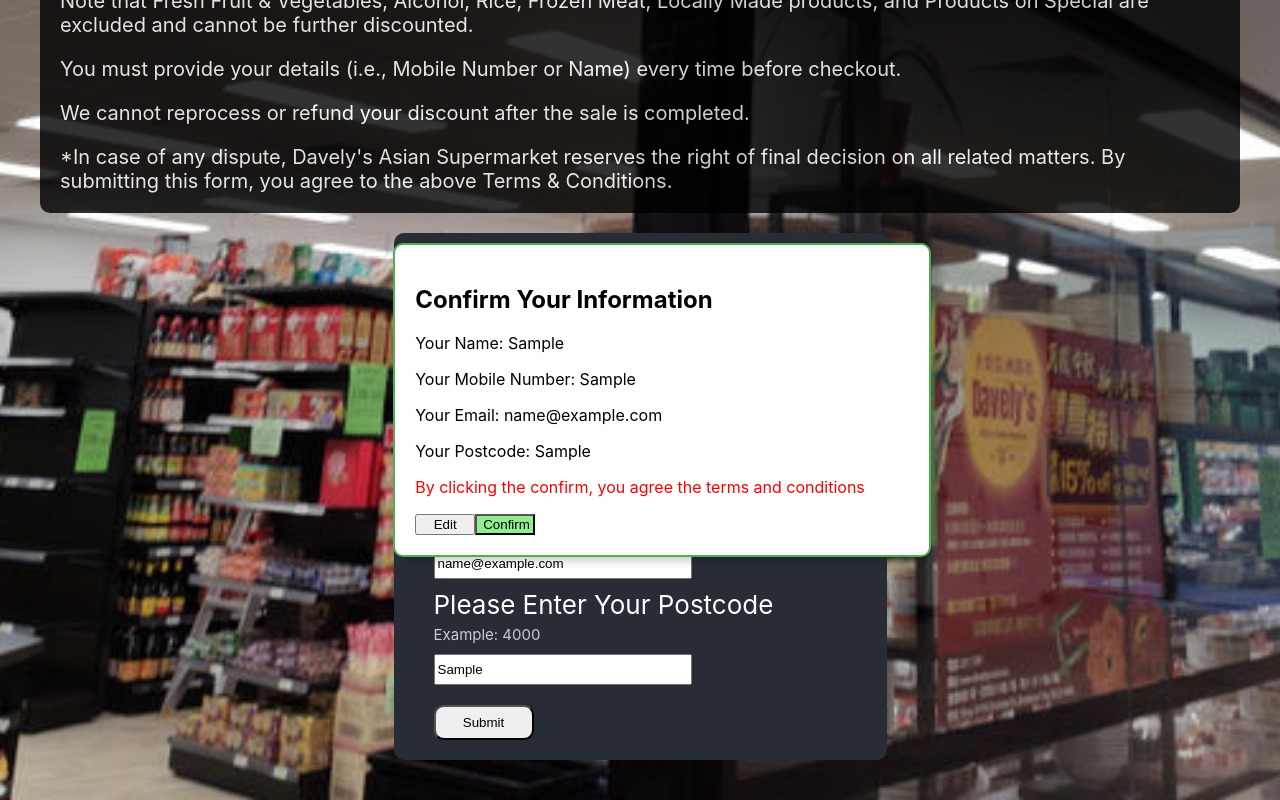
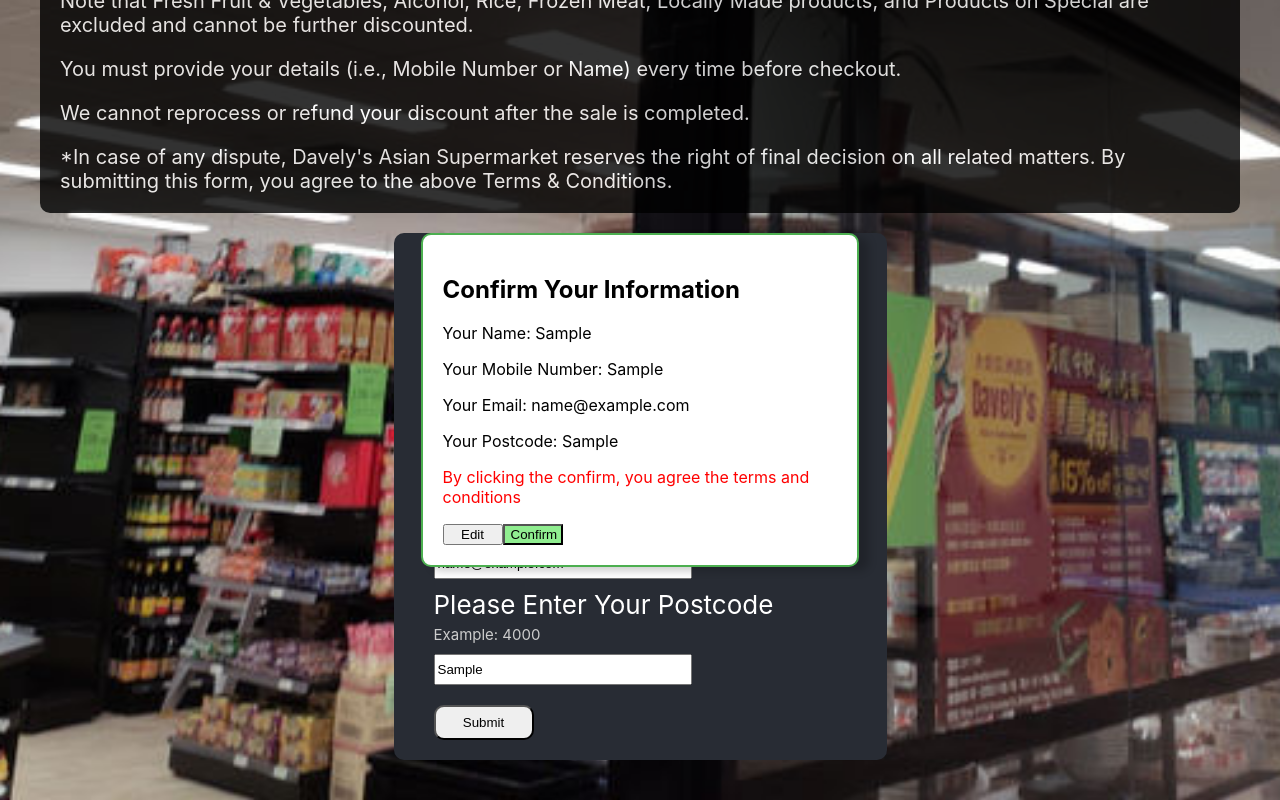
Before and after one commit to fanbing1003/Member-Ship-Sign-Up, a React (Create React App) app: page / in a window 1280 px wide. Both pictures are taken after typing "Sample", "Sample", "name@example.com", "Sample" into the empty fields and a click on the button "Submit". Shown: the part 725-1525 px from the top of the page. Built offline with nearby package versions, Linux system fonts and the light colour scheme.

Commit message:
Update App.js

```diff
--- a/src/App.js
+++ b/src/App.js
@@ -173,8 +173,7 @@ function App() {
             <div
               style={{
                 padding: "20px",
-
-                width: "100%",
+                width: "80%",
                 height: "100%",
                 backgroundColor: "white",
                 textAlign: "Left",
```
